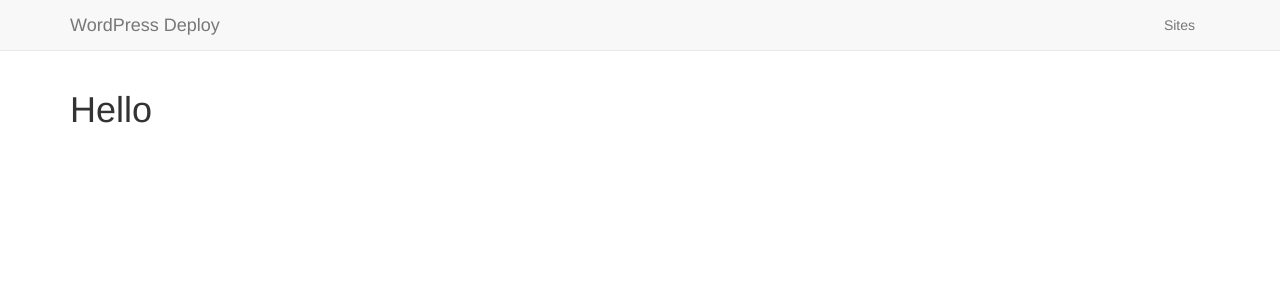
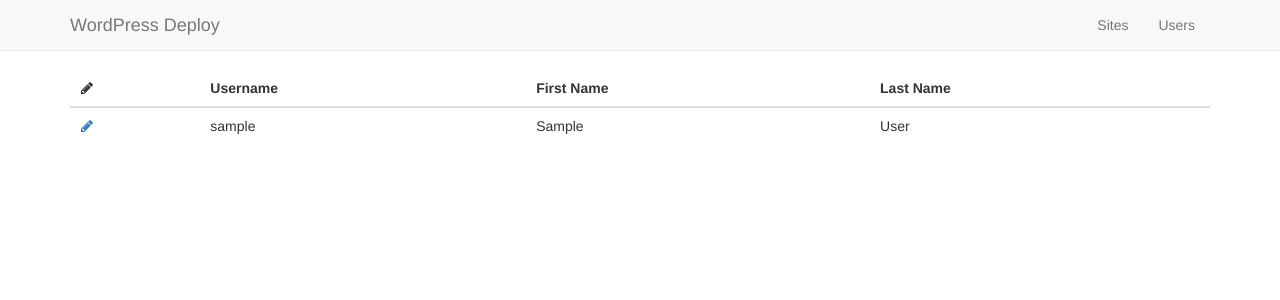
Before and after one commit to gravic/wordpress-deploy, a Flask app: page /users in a window 1280 px wide. Shown: the top 300 px of the page. Run offline with Flask 2, Linux system fonts and the light colour scheme; tables that the repository leaves empty hold one stand-in row (values such as "Sample post"); some libraries are stand-ins or nearby versions.

Commit message:
Add basic user creation

```diff
--- a/app.py
+++ b/app.py
@@ -2,6 +2,7 @@ import re
 import sqlite3
 from flask import Flask, redirect, render_template, request, url_for
 from flask.ext.sqlalchemy import SQLAlchemy
+from werkzeug.security import generate_password_hash, check_password_hash
 
 app = Flask(__name__)
 app.config.from_object(__name__)
@@ -14,6 +15,22 @@ app.config.update(dict(
 ))
 
 db = SQLAlchemy(app)
+
+class User(db.Model):
+    id = db.Column(db.Integer, primary_key=True)
+    username = db.Column(db.String(255), unique=True)
+    password = db.Column(db.String(255), unique=True)
+    first_name = db.Column(db.String(255), unique=True)
+    last_name = db.Column(db.String(255), unique=True)
+
+    def __init__(self, username, password, first_name, last_name):
+        self.username = username
+        self.password = generate_password_hash(password)
+        self.first_name = first_name
+        self.last_name = last_name
+
+    def __repr__(self):
+        return '<User %r>' % self.username
 
 class Site(db.Model):
     id = db.Column(db.Integer, primary_key=True)
@@ -52,7 +69,32 @@ def login():
 
 @app.route('/users')
 def users():
-    return render_template('users/users.html', title='Users')
+    users = User.query.all()
+
+    return render_template('users/users.html', title='Users', users=users)
+
+@app.route('/users/add', methods=['GET', 'POST'])
+def users_add():
+    if request.method == 'POST':
+        user = User(
+            request.form['username'],
+            request.form['password'],
+            request.form['first_name'],
+            request.form['last_name']
+        )
+
+        db.session.add(user)
+        db.session.commit()
+
+        return redirect(url_for('users'))
+
+    return render_template('users/add.html')
+
+@app.route('/users/<string:username>/edit', methods=['GET', 'POST'])
+def users_edit(username):
+    user = User.query.filter_by(username=username).first()
+
+    return render_template('users/edit.html', title='', user=user)
 
 @app.route('/sites')
 def sites():
@@ -76,10 +118,6 @@ def sites_add():
 
     return render_template('sites/add.html')
 
-@app.route('/sites/<string:slug>')
-def sites_item(slug):
-    return render_template('sites/item.html', title=slug)
-
 @app.route('/sites/<string:slug>/edit', methods=['GET', 'POST'])
 def sites_edit(slug):
     site = Site.query.filter_by(slug=slug).first()
--- a/templates/_layout.html
+++ b/templates/_layout.html
@@ -23,6 +23,7 @@
             <div class="collapse navbar-collapse pull-right">
                 <ul class="nav navbar-nav">
                     <li><a href="{{ url_for('sites') }}">Sites</a></li>
+                    <li><a href="{{ url_for('users') }}">Users</a></li>
                 </ul>
             </div>
         </div>
--- a/templates/users/users.html
+++ b/templates/users/users.html
@@ -1,4 +1,23 @@
 {% extends '_layout.html' %}
 {% block body %}
-    <h1>Hello</h1>
+    <table class="table">
+        <thead>
+            <tr>
+                <th><i class="fa fa-pencil fa-fw"></i></th>
+                <th>Username</th>
+                <th>First Name</th>
+                <th>Last Name</th>
+            </tr>
+        </thead>
+        <tbody>
+        {% for user in users %}
+            <tr>
+                <td><a href="{{ url_for('users_edit', username=user.username) }}"><i class="fa fa-pencil fa-fw"></i></a></td>
+                <td>{{user.username}}</td>
+                <td>{{user.first_name}}</td>
+                <td>{{user.last_name}}</td>
+            </tr>
+        {% endfor %}
+        </tbody>
+    </table>
 {% endblock %}
```
Also changed, not shown: templates/users/add.html (added, +10 -0 lines), templates/users/edit.html (added, +9 -0 lines).
